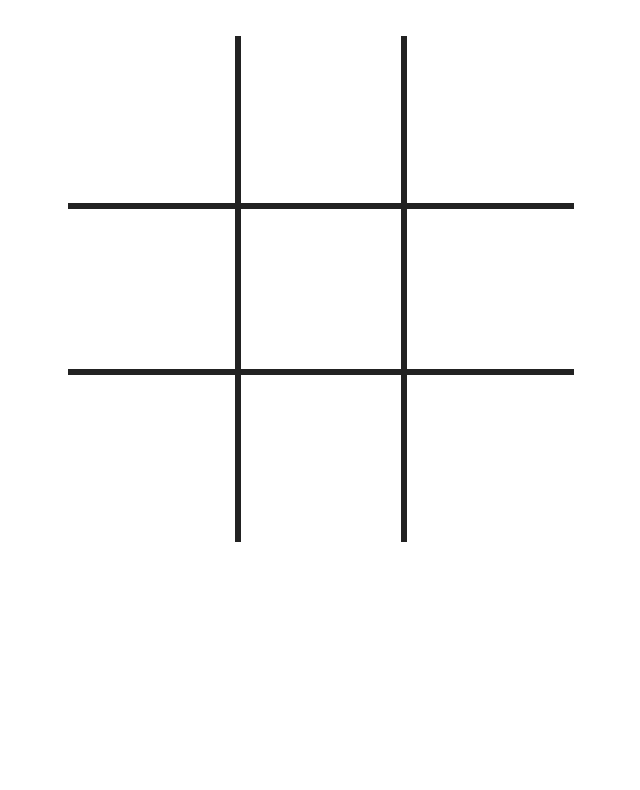
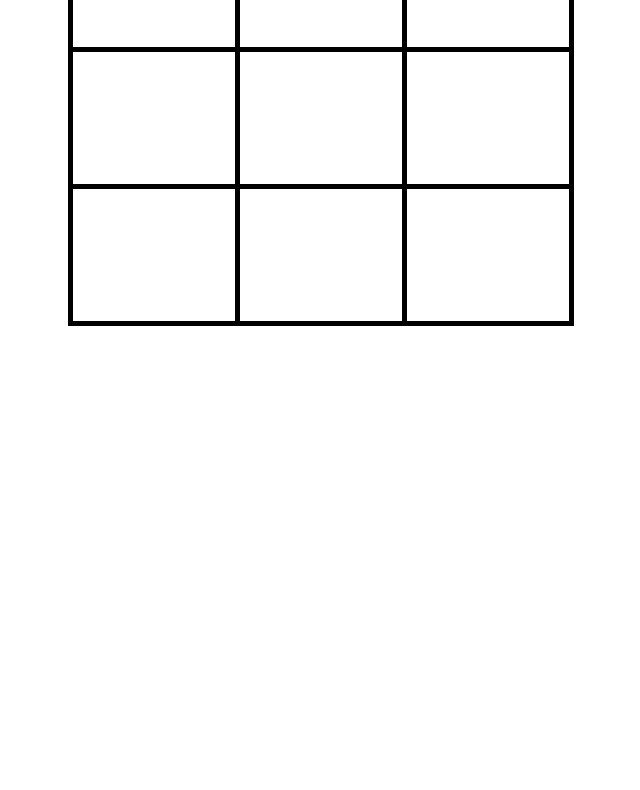
Before and after one commit to mreed5812/Tic-Tac-Toe, a plain HTML site: page Index.html in a window 1280 px wide. Shown: the part 196-986 px from the top of the page, without its empty margins (319-959 px from the left). After the commit the page ends 909 px from the top, so only its background shows below. Drawn offline with nearby package versions, Linux system fonts and the light colour scheme.

Commit message:
simplified js and css files

```diff
--- a/Index.html
+++ b/Index.html
@@ -1,35 +1,36 @@
 <!DOCTYPE html>
 <html>
-	<head>
-		<meta charset="utf-8">
-		<title>Tic-Tac-Toe</title>
-		<link href ="./style.css" rel="stylesheet" type="text/css">
-	</head>
+<head>
+    <meta charset="utf-8">
+    <title>Tic-Tac-Toe</title>
+    <link href="./style.css" rel="stylesheet" type="text/css">
+    <script src="https://code.jquery.com/jquery-3.4.1.slim.js"
+            integrity="sha256-BTlTdQO9/fascB1drekrDVkaKd9PkwBymMlHOiG+qLI="
+            crossorigin="anonymous"></script>
+</head>
     <body>
 
         <div class="container">
             <header><span class="title">&#x274C; Tic-Tac-Toe &#x2B55;</span></header>
             <table id="board">
                 <tr>
-                    <td class="square" data-key="1"></td>
-                    <td class="square" data-key="2"></td>
-                    <td class="square" data-key="3"></td>
+                    <td data-key="1"></td>
+                    <td data-key="2"></td>
+                    <td data-key="3"></td>
                 </tr>
                 <tr>
-                    <td class="square" data-key="4"></td>
-                    <td class="square" data-key="5"></td>
-                    <td class="square" data-key="6"></td>
+                    <td data-key="4"></td>
+                    <td data-key="5"></td>
+                    <td data-key="6"></td>
                 </tr>
                 <tr>
-                    <td class="square" data-key="7"></td>
-                    <td class="square" data-key="8"></td>
-                    <td class="square" data-key="9"></td>
+                    <td data-key="7"></td>
+                    <td data-key="8"></td>
+                    <td data-key="9"></td>
                 </tr>
             </table>
         </div>
         <script src="app.js"></script>
-        <script src="https://code.jquery.com/jquery-3.4.1.slim.js"
-                integrity="sha256-BTlTdQO9/fascB1drekrDVkaKd9PkwBymMlHOiG+qLI="
-                crossorigin="anonymous"></script>
+
     </body>
 </html>
--- a/app.js
+++ b/app.js
@@ -1,6 +1,5 @@
 //clickSquare function
 
-const square = document.querySelector(".square");
 var playerOneTurn = true;
 var playerTwoTurn = false;
 
@@ -29,13 +28,14 @@ function changePlayer() {
     playerTwoTurn = !playerTwoTurn;
 }
 
+//square.addEventListener('click', squareSelect, false);
+var table = document.getElementById("board");
+table.addEventListener("click", tableClick);
 
+function tableClick(event) {
+    var element = event.target;
+    //var y = element.cellIndex;
+    //var x = element.parent.rowIndex;
+   // alert(element, x, y);
 
-square.addEventListener('click', squareSelect, false);
-1   `234WEDSXZ`
-var someInput = document.querySelector('input');
-someInput.addEventListener('click', myFunc, false);
-someInput.myParam = 'This is my parameter';
-function myFunc(evt) {
-    window.alert(evt.target.myParam);
 }
--- a/style.css
+++ b/style.css
@@ -1,6 +1,7 @@
 
 .container {
-    padding: 10% 30% 30% 30%;
+    padding: 0% 30% 30% 30%;
+
 }
 
 header {
@@ -14,34 +15,19 @@ table {
     border-collapse: collapse;
 }
 
-td {
-    width: 33.333%;
-    border: 6px solid #222;
+/**/
+#board td {
+    width: 80px;
+    height: 130px;
+    border: 5px solid #000000;
+    background: #FFFFFF;
+    font-size: 46pt;
+    font-family: arial;
+    font-weight: bold;
+    text-align: center;
+    margin: auto;
 }
 
-td:hover{
+#board td:hover{
     background-color: lightgray;
 }
-    td::after {
-        content: "";
-        display: block;
-        margin-top: 100%;
-    }
-
-    td:first-of-type {
-        border-left-color: transparent;
-        border-top-color: transparent;
-    }
-
-    td:nth-of-type(2) {
-        border-top-color: transparent;
-    }
-
-    td:nth-of-type(3) {
-        border-right-color: transparent;
-        border-top-color: transparent;
-    }
-
-tr:nth-of-type(3) td {
-    border-bottom-color: transparent;
-}
```
